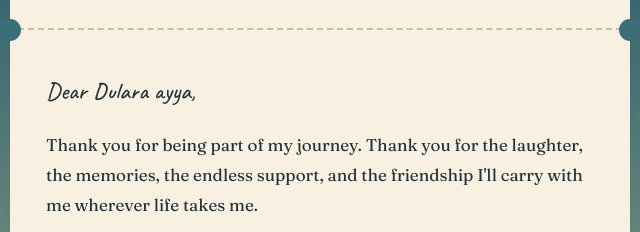
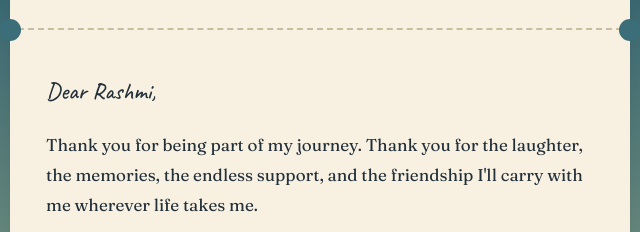
Before and after one commit to pixelsbynor-collab/Invitation-for-Rashmi, a plain HTML site: page index.html in a window 1280 px wide. Shown: the part 375-607 px from the top of the page, 320-960 px from the left. Drawn offline with nearby package versions, Linux system fonts and the light colour scheme.

Commit message:
index.html

```diff
--- a/index.html
+++ b/index.html
@@ -272,7 +272,7 @@
   <div class="perf" role="presentation"></div>
 
   <section class="stub letter">
-    <p class="to">Dear Dulara ayya,</p>
+    <p class="to">Dear Rashmi,</p>
     <p>Thank you for being part of my journey. Thank you for the laughter, the memories, the endless support,
         and the friendship I'll carry with me wherever life takes me.</p>
     <p>It would mean the world to have you with me for one last lunch before I leave.</p>
```
